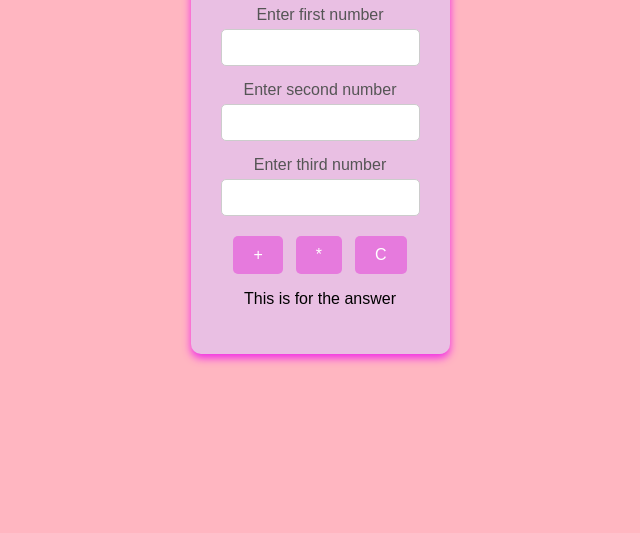
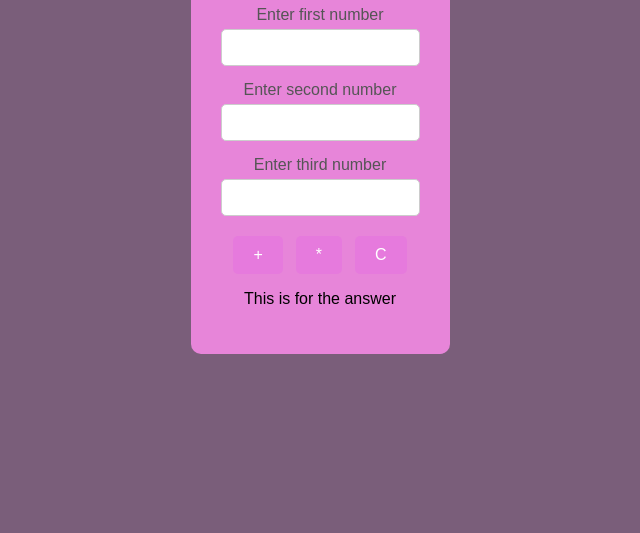
Before and after one commit to nhoviecamingao20/jsCalculator, a plain HTML site: page index.html in a window 1280 px wide. Shown: the part 283-816 px from the top of the page, without its empty margins (320-960 px from the left). Drawn offline with Linux system fonts and the light colour scheme.

```diff
--- a/css/style.css
+++ b/css/style.css
@@ -1,5 +1,5 @@
 body{
-    background-color:lightpink;
+    background-color:rgb(122, 94, 122);
     font-family: Arial, Helvetica, sans-serif;
     display: flex;
     justify-content: center;
@@ -7,10 +7,11 @@
     height: 100vh;
 }
 .holder{
-    background-color: rgb(233, 191, 227);
+    background-color: rgb(231, 133, 217);
     padding: 30px;
     border-radius: 10px;
-    box-shadow: 0 4px 8px rgb(241, 41, 231);
+    box-shadow: 0 4px 8px hotpink
+    rgb(241, 41, 231);
     text-align: center;
 
 }
@@ -43,6 +44,7 @@
 
 }
 button:hover{
-    background-color: rgb(243, 90, 184);
+    background-color: powderblue
+(243, 90, 184);
     color: cadetblue;
 }
```
